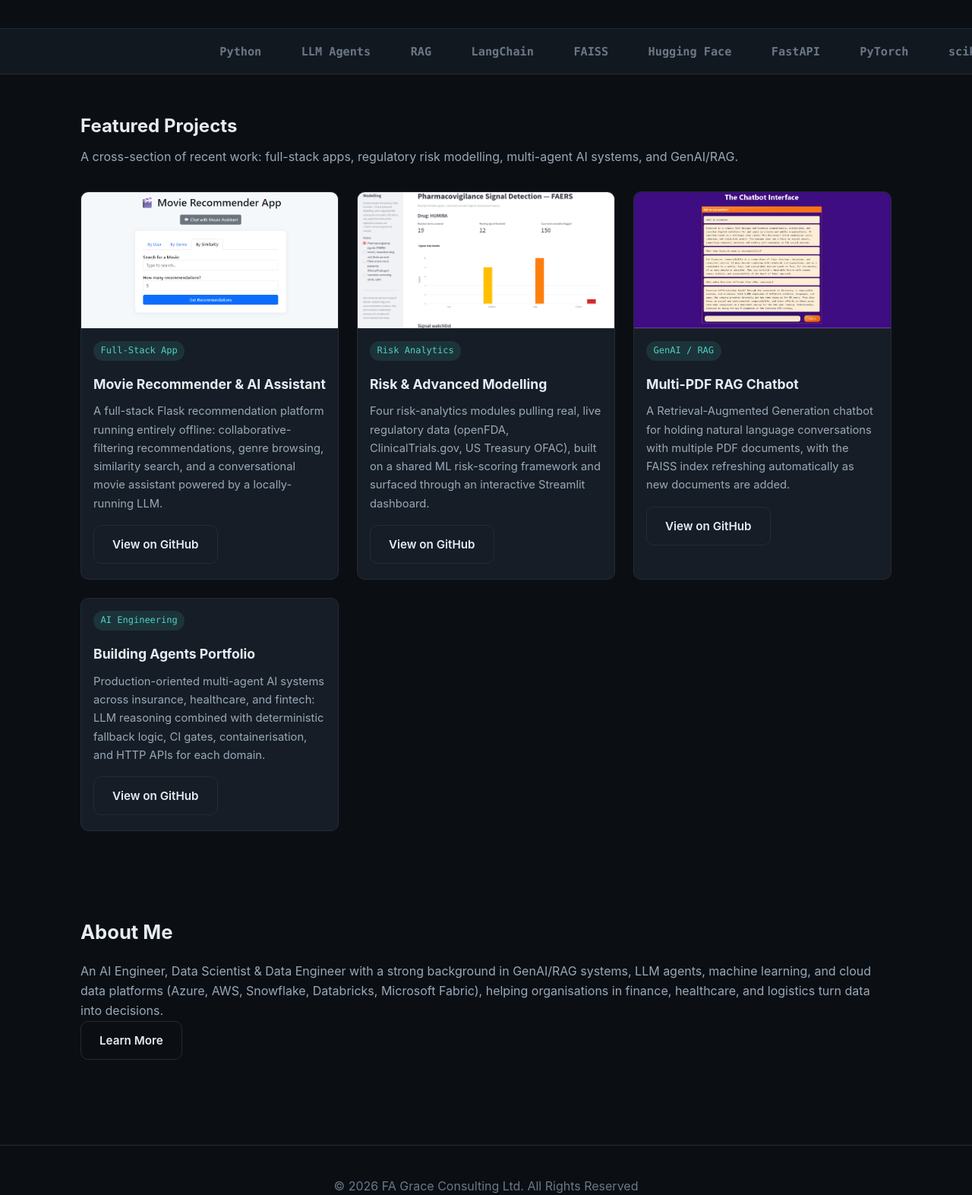
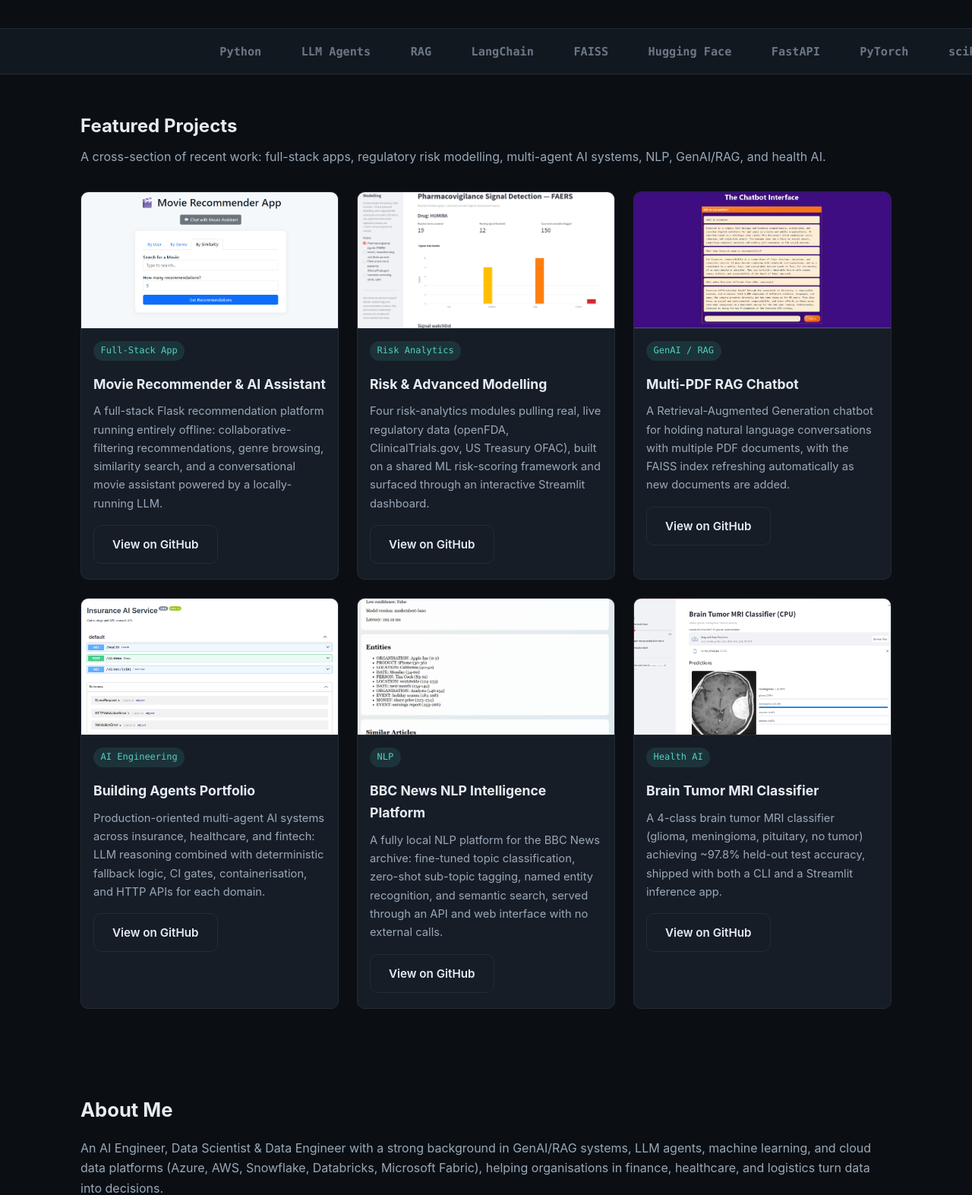
Before and after one commit to Falli007/mypersonalwebsite, a Flask app: page / in a window 1280 px wide. Shown: the part 600-2173 px from the top of the page at 76% size. Run offline with Flask 3, Linux system fonts and the light colour scheme.

Commit message:
Add real screenshots for 4 projects, expand homepage to 6 featured (#3)
Pulled in existing screenshots already committed in the source repos
(brain-mri-tumor-detection's Streamlit prediction UI, BBC-Subclassification-NLP's
Django result view) and captured a fresh one by actually running the
Building Agents insurance service locally and rendering its Swagger UI
against local swagger-ui-dist assets (the CDN is blocked in this
environment).

WHO-RAG-Recommendation, medbot, and the other NLP pipelines couldn't be
booted live here since they download HuggingFace model weights at
startup and huggingface.co is not reachable from this session.

Also expands the homepage's Featured Projects grid from 4 to 6 cards
now that Building Agents, BBC NLP Platform, and Brain Tumor MRI
Classifier all have real images to show.

Co-authored-by: Claude <noreply@anthropic.com>

```diff
--- a/templates/index.html
+++ b/templates/index.html
@@ -77,7 +77,7 @@
   <section class="projects-section">
     <div class="container">
       <h2>Featured Projects</h2>
-      <p>A cross-section of recent work: full-stack apps, regulatory risk modelling, multi-agent AI systems, and GenAI/RAG.</p>
+      <p>A cross-section of recent work: full-stack apps, regulatory risk modelling, multi-agent AI systems, NLP, GenAI/RAG, and health AI.</p>
 
       <div class="projects-grid">
         <div class="project-card">
@@ -123,6 +123,7 @@
         </div>
 
         <div class="project-card">
+          <img src="{{ url_for('static', filename='images/projects/building-agents-api.png') }}" alt="Insurance AI Service Swagger API docs from the Building Agents portfolio">
           <span class="category-tag">AI Engineering</span>
           <h3>Building Agents Portfolio</h3>
           <p>
@@ -131,6 +132,34 @@
             containerisation, and HTTP APIs for each domain.
           </p>
           <a href="https://github.com/Falli007/Building-Agents" class="btn" target="_blank" rel="noopener">
+            View on GitHub
+          </a>
+        </div>
+
+        <div class="project-card">
+          <img src="{{ url_for('static', filename='images/projects/bbc-nlp-platform.png') }}" alt="BBC News NLP Intelligence Platform showing classification, entity extraction, and similar-article results">
+          <span class="category-tag">NLP</span>
+          <h3>BBC News NLP Intelligence Platform</h3>
+          <p>
+            A fully local NLP platform for the BBC News archive: fine-tuned topic classification,
+            zero-shot sub-topic tagging, named entity recognition, and semantic search, served
+            through an API and web interface with no external calls.
+          </p>
+          <a href="https://github.com/Falli007/BBC-Subclassification-NLP" class="btn" target="_blank" rel="noopener">
+            View on GitHub
+          </a>
+        </div>
+
+        <div class="project-card">
+          <img src="{{ url_for('static', filename='images/projects/brain-mri-classifier.png') }}" alt="Brain Tumor MRI Classifier Streamlit app showing a 100% meningioma prediction">
+          <span class="category-tag">Health AI</span>
+          <h3>Brain Tumor MRI Classifier</h3>
+          <p>
+            A 4-class brain tumor MRI classifier (glioma, meningioma, pituitary, no tumor)
+            achieving ~97.8% held-out test accuracy, shipped with both a CLI and a Streamlit
+            inference app.
+          </p>
+          <a href="https://github.com/Falli007/brain-mri-tumor-detection" class="btn" target="_blank" rel="noopener">
             View on GitHub
           </a>
         </div>
--- a/templates/projects.html
+++ b/templates/projects.html
@@ -91,6 +91,7 @@
 
       <!-- 4. BBC News NLP Intelligence Platform -->
       <article class="project-detail">
+        <img src="{{ url_for('static', filename='images/projects/bbc-nlp-platform.png') }}" alt="BBC News NLP Intelligence Platform showing classification, entity extraction, and similar-article results">
         <span class="category-tag">NLP</span>
         <h2>BBC News NLP Intelligence Platform</h2>
         <p>
@@ -109,6 +110,7 @@
 
       <!-- 5. Building Agents -->
       <article class="project-detail">
+        <img src="{{ url_for('static', filename='images/projects/building-agents-api.png') }}" alt="Insurance AI Service Swagger API docs from the Building Agents portfolio">
         <span class="category-tag">AI Engineering</span>
         <h2>Building Agents Portfolio</h2>
         <p>
@@ -195,6 +197,7 @@
 
       <!-- 8. Brain Tumor MRI Classifier -->
       <article class="project-detail">
+        <img src="{{ url_for('static', filename='images/projects/brain-mri-classifier.png') }}" alt="Brain Tumor MRI Classifier Streamlit app showing a 100% meningioma prediction">
         <span class="category-tag">Health AI</span>
         <h2>Brain Tumor MRI Classifier</h2>
         <p>
```
Also changed, not shown: static/images/projects/bbc-nlp-platform.png (added), static/images/projects/brain-mri-classifier.png (added), static/images/projects/building-agents-api.png (added).
